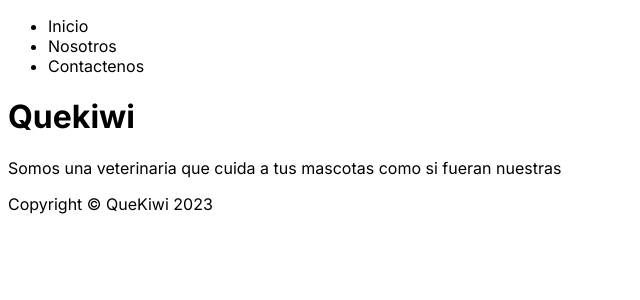
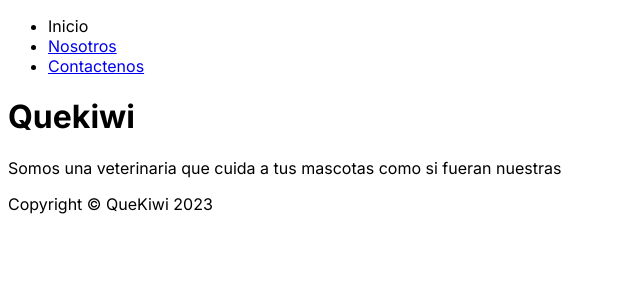
Before and after one commit to artmadeit/quekiwi-frontend, a Next.js app: page / in a window 1280 px wide. Shown: the top 300 px of the page, without its empty margins (0-640 px from the left). Built offline with nearby package versions, Linux system fonts and the light colour scheme.

Commit message:
feat: agregado links

```diff
--- a/app/page.tsx
+++ b/app/page.tsx
@@ -1,3 +1,5 @@
+import Link from "next/link";
+
 export default function Home() {
   return (
     <main>
@@ -22,8 +24,12 @@ function Header() {
       <nav>
         <ul>
           <li>Inicio</li>
-          <li>Nosotros</li>
-          <li>Contactenos</li>
+          <li>
+            <Link href="nosotros">Nosotros</Link>
+          </li>
+          <li>
+            <Link href="contactenos">Contactenos</Link>
+          </li>
         </ul>
       </nav>
     </header>
```
